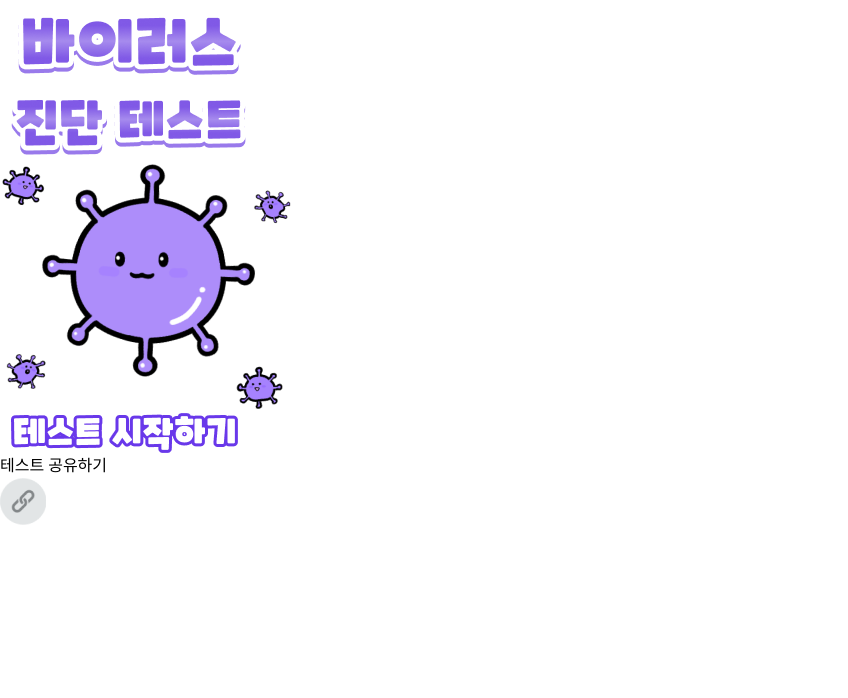
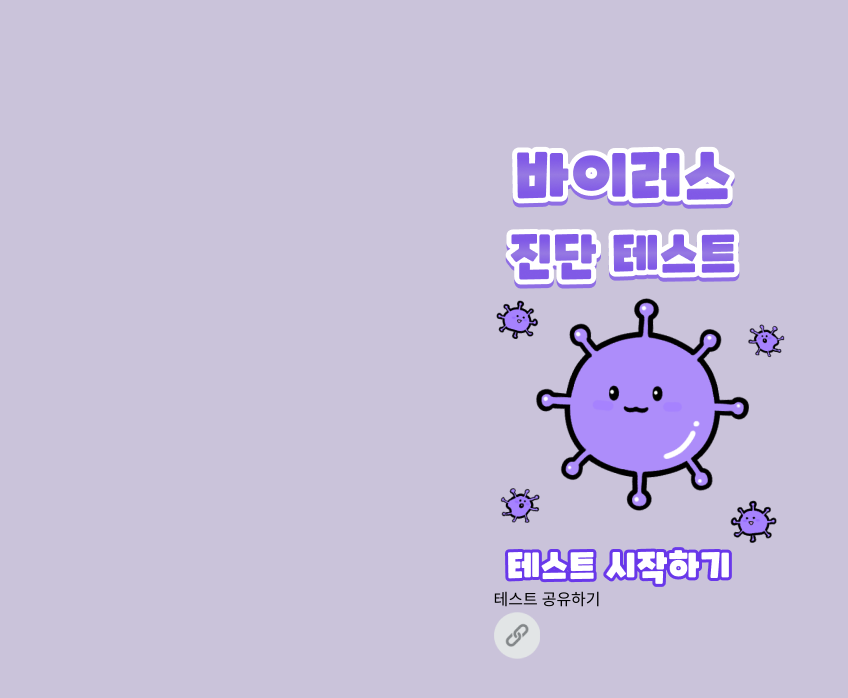
Before and after one commit to Audi-Project/Virus-Test-RoundingCat, a React (Vite) app: page / in a window 1280 px wide. Shown: the top 698 px of the page, without its empty margins (0-848 px from the left). Built offline with nearby package versions, Linux system fonts and the light colour scheme; a web font is replaced by a local one.

Commit message:
메인 페이지 완료

```diff
--- a/package.json
+++ b/package.json
@@ -11,7 +11,8 @@
   },
   "dependencies": {
     "react": "^18.2.0",
-    "react-dom": "^18.2.0"
+    "react-dom": "^18.2.0",
+    "react-router-dom": "^6.11.2"
   },
   "devDependencies": {
     "@types/react": "^18.0.28",
--- a/src/App.jsx
+++ b/src/App.jsx
@@ -1,10 +1,15 @@
 import React from 'react';
 import './App.css';
+import { BrowserRouter, Routes, Route } from 'react-router-dom';
 import Main from './pages/Main';
 
 function App() {
   return (
-    <Main />
+    <BrowserRouter>
+      <Routes>
+        <Route path="/" element={<Main />} />
+      </Routes>
+    </BrowserRouter>
   );
 }
 
--- a/src/index.css
+++ b/src/index.css
@@ -14,7 +14,14 @@
   font-family: "cookie";
 }
 
-html, body, #root, .App {
+html, body, #root {
   width: 100%;
   height: 100%;
 }
+
+#root {
+  display: flex;
+  justify-content: center;
+  align-items: center;
+  background-color: #cac3da;
+}
--- a/src/pages/Main.jsx
+++ b/src/pages/Main.jsx
@@ -1,5 +1,6 @@
 import React from 'react';
 import tw from 'tailwind-styled-components';
+import { Link } from 'react-router-dom';
 
 import Button from '../components/button/Button';
 
@@ -13,7 +14,7 @@ export default function Main() {
     <MainSection>
       <img className="w-[220px]" src={title} alt="제목" />
       <img className="w-[300px]" src={logoImg} alt="로고 이미지" />
-      <Button url={buttonText} />
+      <Link to="/question"><Button url={buttonText} /></Link>
       <Copy />
     </MainSection>
   );
```
Also changed, not shown: 1 other file (tests, documents, lock files or other folders).
